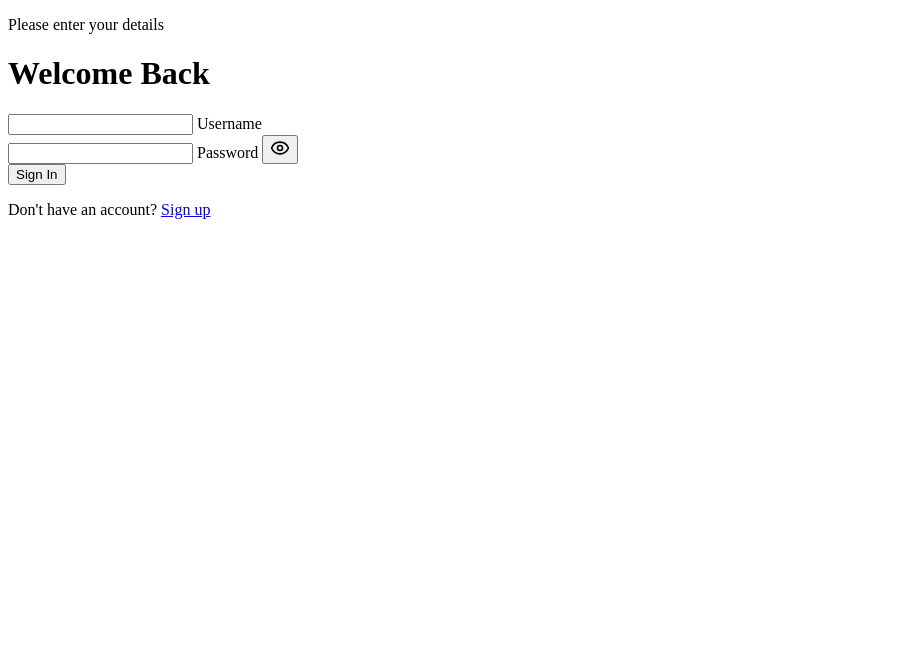
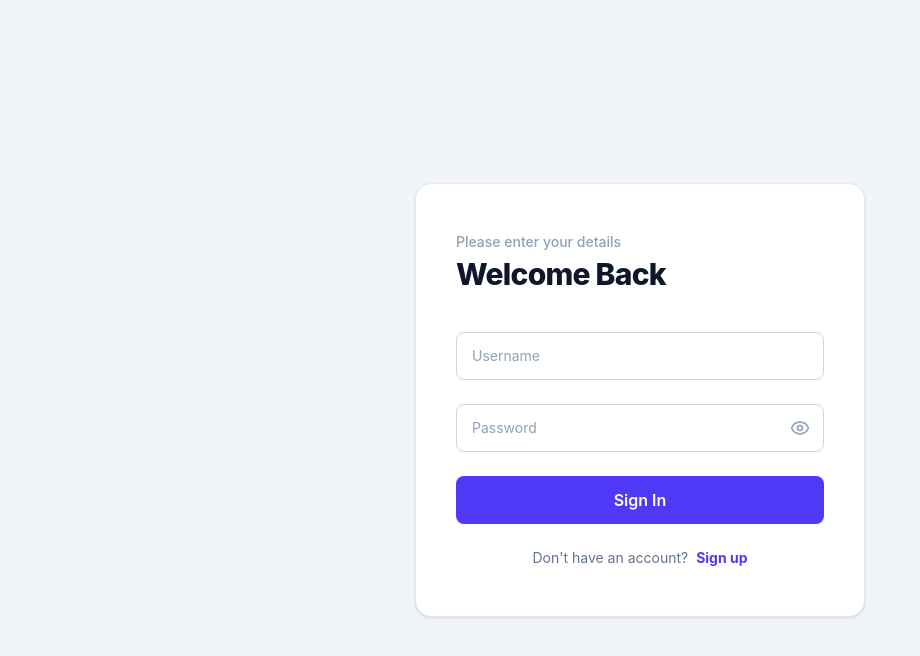
Before and after one commit to regisballa/Insta_Clone, a SvelteKit app: page /login in a window 1280 px wide. Shown: the top 656 px of the page, without its empty margins (0-920 px from the left). Built offline with nearby package versions, Linux system fonts and the light colour scheme; no server answers.

Commit message:
create global application layout

```diff
--- /dev/null
+++ b/src/routes/+layout.svelte
@@ -0,0 +1,16 @@
+<script>
+    // Layout — Header und Footer für alle Seiten
+    import './layout.css';
+
+    let { data, children } = $props();
+
+</script>
+
+<div class="min-h-screen flex flex-col bg-slate-50">
+
+    <!-- Hauptinhalt -->
+    <main class="flex-1">
+        {@render children()}
+    </main>
+
+</div>
```
